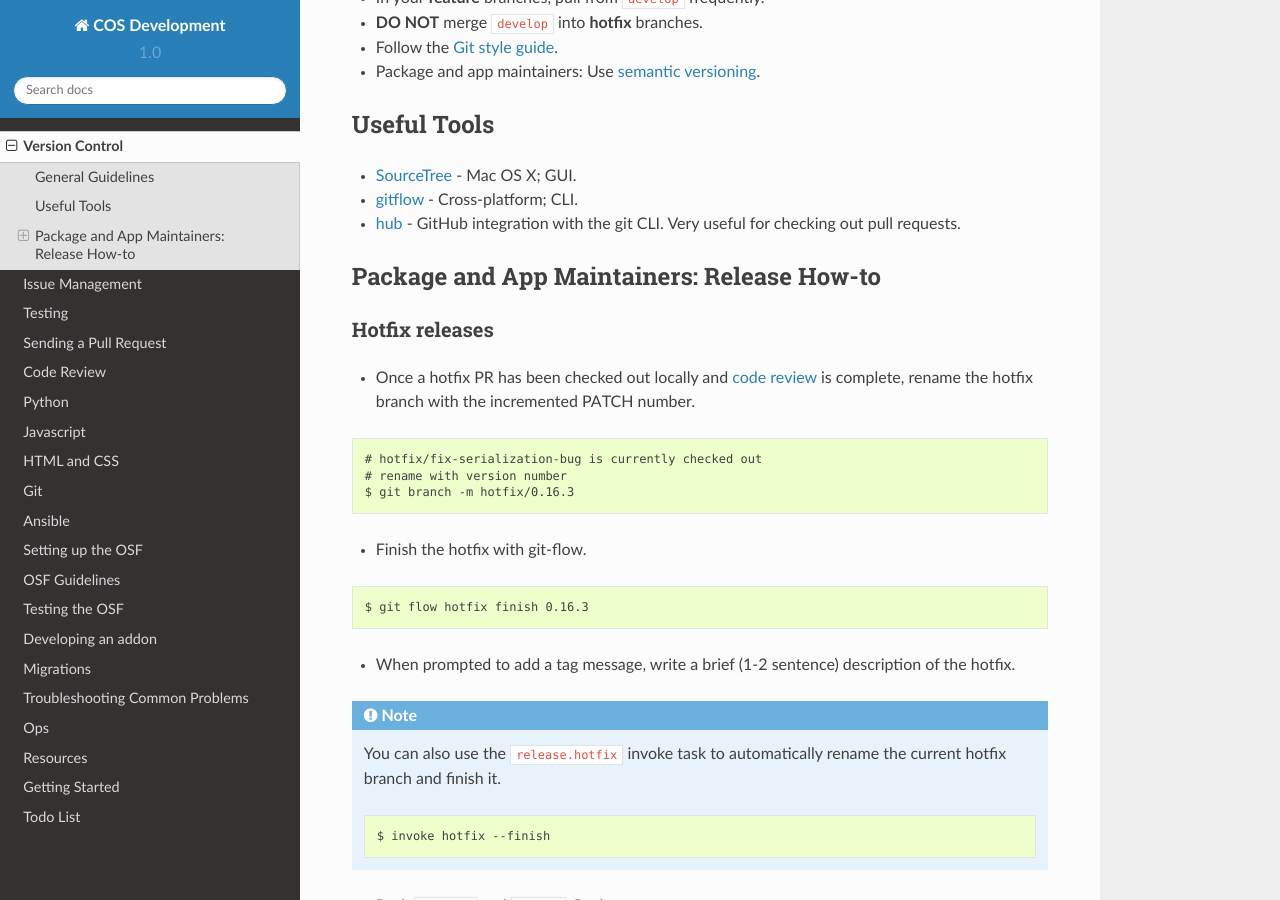
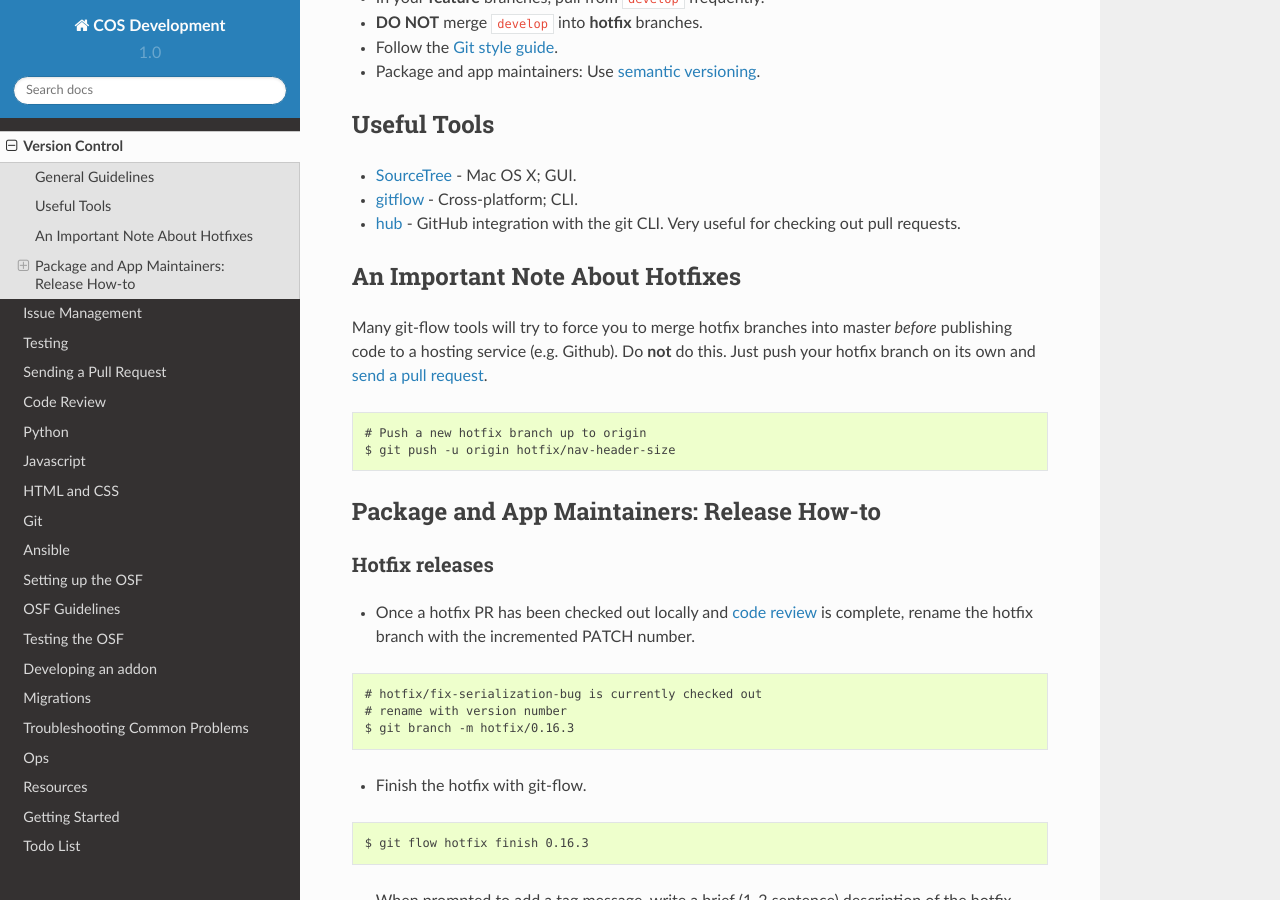
Before and after one commit to CenterForOpenScience/COSDev, a Sphinx documentation site: the page built from docs/process/version_control.rst, in a window 1280 px wide and 900 px high, scrolled down 302 px. Built offline with Sphinx 7.4.7 and the Read the Docs theme 2.0.0, drawn with Linux system fonts in a browser that asks for light colours.

Commit message:
Add important note about hotfixes

```diff
--- a/docs/process/version_control.rst
+++ b/docs/process/version_control.rst
@@ -20,6 +20,14 @@ Useful Tools
 - `gitflow <https://github.com/nvie/gitflow>`_ - Cross-platform; CLI.
 - `hub <https://github.com/github/hub>`_ - GitHub integration with the git CLI. Very useful for checking out pull requests.
 
+
+An Important Note About Hotfixes
+********************************
+
+Many git-flow tools will try to force you to merge hotfix branches into master *before* publishing code to a hosting service (e.g. Github). Do **not** do this. Just push your hotfix branch on its own and :ref:`send a pull request <pull_requests>`. ::
+
+    # Push a new hotfix branch up to origin
+    $ git push -u origin hotfix/nav-header-size
 
 Package and App Maintainers: Release How-to
 *******************************************
```
